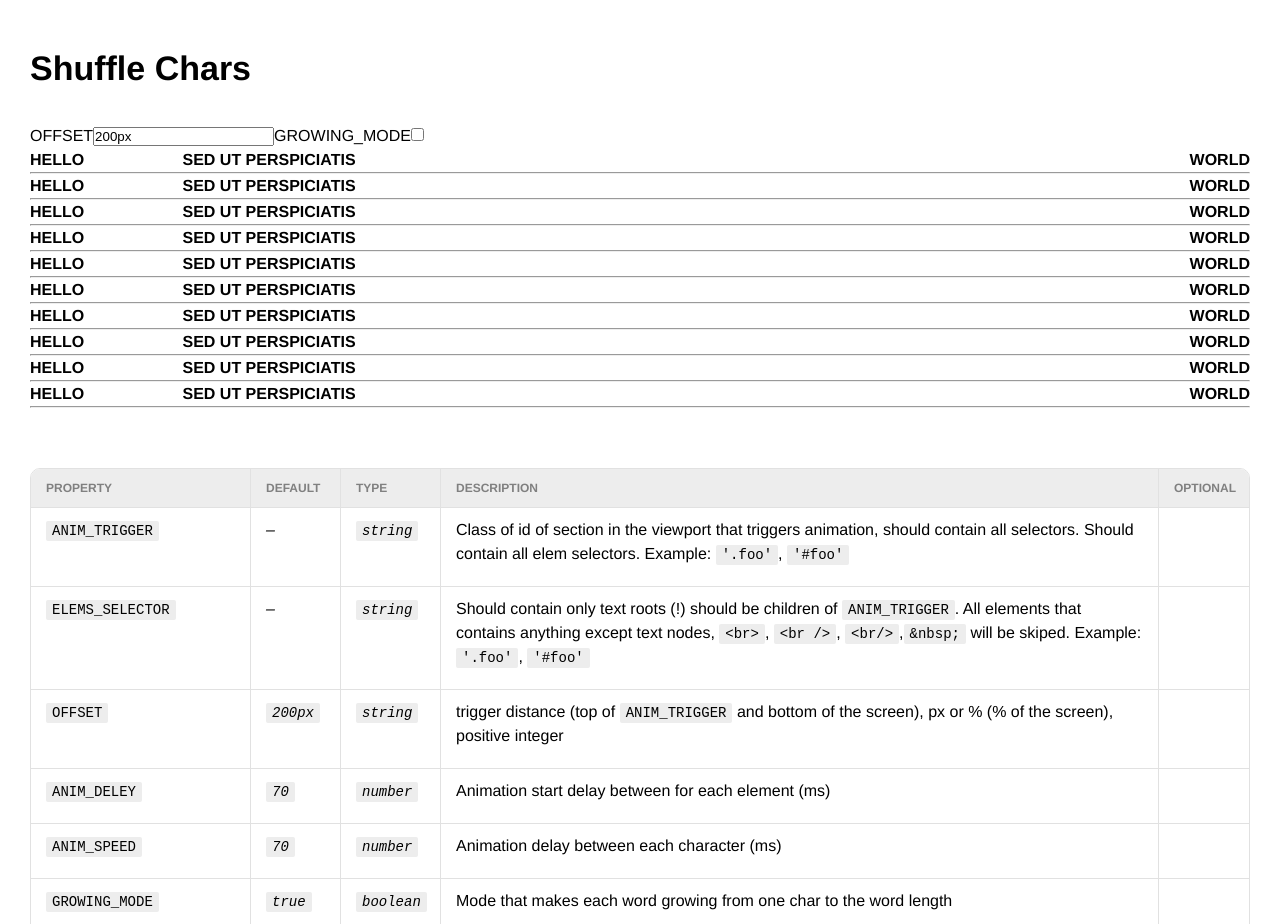
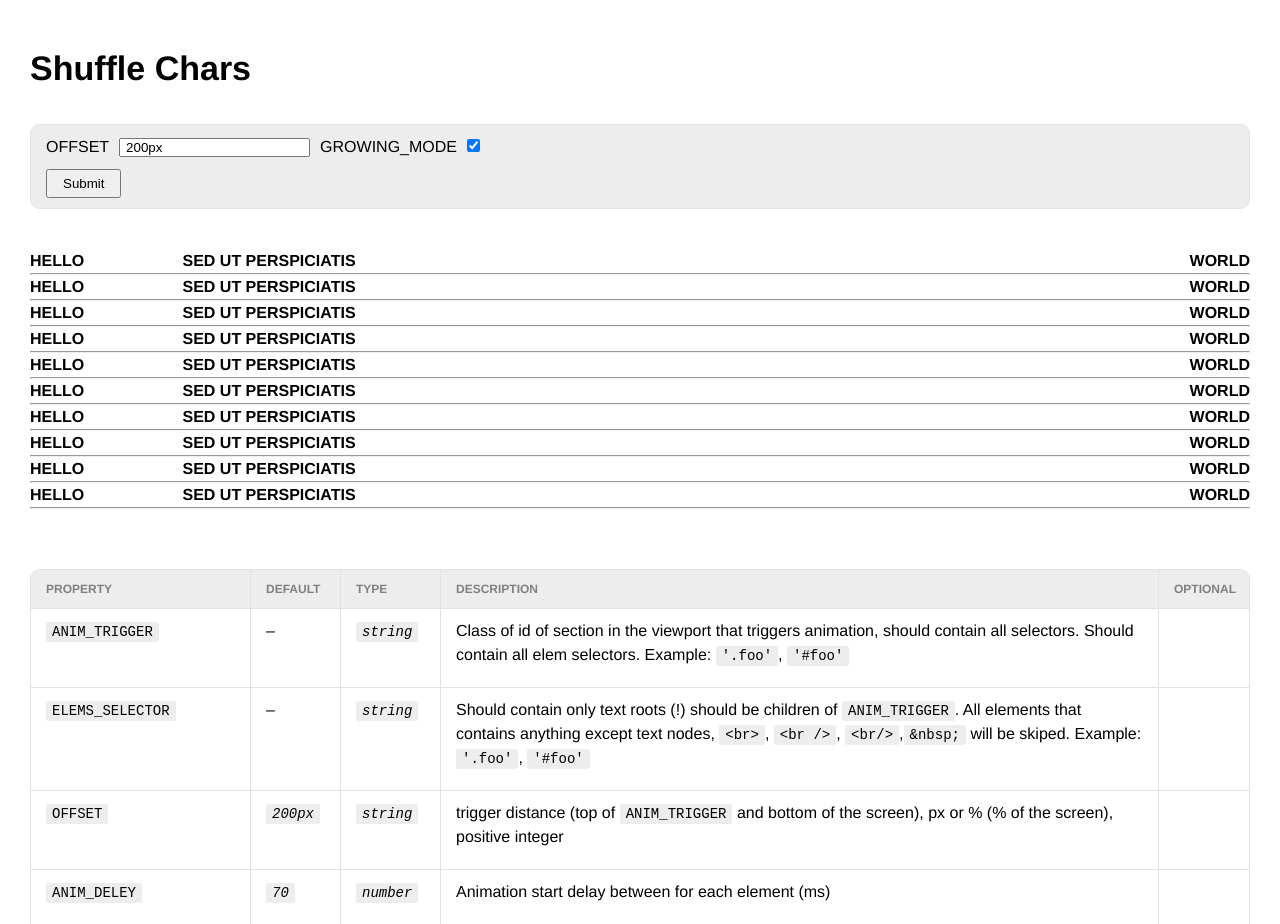
Before and after one commit to HelloXiuXiu/component-library, a React (Vite) app: page / in a window 1280 px wide. Shown: the part 900-1824 px from the top of the page. Built offline with nearby package versions, Linux system fonts and the light colour scheme.

Commit message:
controls wip

```diff
--- a/src/App.css
+++ b/src/App.css
@@ -1,4 +1,12 @@
 :root {
+  --padding: 10px 15px;
+  --border-radius: 10px;
+  --lightgray: #E1E1E1;
+  --lightgray-background: #EDEDED;
+  --lightpink: #FFEFEF;
+}
+
+body {
   font-family: Helvetica, sans-serif;
   line-height: 1.5;
   font-weight: 400;
--- a/src/components/ShuffleChars.jsx
+++ b/src/components/ShuffleChars.jsx
@@ -3,11 +3,19 @@ import ComponentWrap from './common/ComponentWrap.jsx'
 import ComponentTitle from './common/ComponentTitle.jsx'
 import './ShuffleChars.css'
 
-// docs
+// docs & controls
 import ShuffleCharsDocs from '../docs/ShuffleCharsDocs.jsx'
+import ShuffleCharsControls from '../controls/ShuffleCharsControls.jsx'
 
-//controls
-import ShuffleCharsControls from '../controls/ShuffleCharsControls.jsx'
+// TODO:
+// 1. getInitialState
+// 2. setInitialState
+
+let initialState = {
+  OFFSET: '200px',
+  ANIM_DELEY: 70,
+  GROWING_MODE: true
+}
 
 function ShuffleChars() {
   // useEffect(() => {
@@ -19,7 +27,7 @@ function ShuffleChars() {
   return (
     <ComponentWrap>
       <ComponentTitle>Shuffle Chars</ComponentTitle>
-      <ShuffleCharsControls />
+      <ShuffleCharsControls initialState={initialState}/>
       <div className="shuffle-chars-trig">
         <ul className="shuffle-chars-row">
           <li className="shuffle-chars-elem">Hello</li>
--- a/src/controls/ShuffleCharsControls.jsx
+++ b/src/controls/ShuffleCharsControls.jsx
@@ -1,38 +1,44 @@
-import { useState } from 'react'
+import { useState, useEffect } from 'react'
+import ControlWrap from './common/ControlWrap.jsx'
 
-let initialState = {
-  OFFSET: '200px',
-  ANIM_DELEY: 70,
-  GROWING_MODE: true
-}
-
-function ShuffleCharsControls() {
+function ShuffleCharsControls({ initialState }) {
   const [offset, setOffset] = useState(initialState.OFFSET)
   const [animDelay, setAnimDelay] = useState(initialState.ANIM_DELEY)
   const [growingMode, setGrowingMode] = useState(initialState.GROWING_MODE)
 
-  function handleOffsetInput(e) {
-    let id = e.target.id.replace(/-./g, char => char.slice(1).toUpperCase())
-    console.log(id)
-    setOffset(e.target.value)
+  useEffect(() => {
+
+  },[offset, animDelay, growingMode])
+
+  function handleInput(e) {
+    const id = e.target.id.replace(/-./g, char => char.slice(1).toUpperCase())
+    switch(id) {
+      case 'offset':
+        setOffset(e.target.value)
+        break
+      case 'animDelay':
+        setAnimDelay(e.target.value)
+        break
+      case 'growingMode':
+        setGrowingMode(!growingMode)
+    }
   }
 
-  function handleOffsetSubmit(e) {
+  function handleSubmit(e) {
     e.preventDefault()
-    initialState.OFFSET = offset
-    console.log(initialState)
-    setOffset('')
+    console.log(offset)
   }
 
   return (
-    <div>
+    <ControlWrap>
       <form>
         <label htmlFor="offset">OFFSET</label>
-        <input id="offset" type="text" value={offset} onChange={handleOffsetInput} onSubmit={handleOffsetSubmit}/>
+        <input id="offset" type="text" value={offset} onChange={handleInput} onSubmit={handleSubmit}/>
         <label htmlFor="growing-mode">GROWING_MODE</label>
-        <input id="growing-mode" type="checkbox" value={growingMode} onChange={handleOffsetInput} onSubmit={handleOffsetSubmit}/>
+        <input id="growing-mode" type="checkbox" checked={growingMode} onChange={handleInput} onSubmit={handleSubmit}/>
+        <input type="submit" value="Submit" onSubmit={handleSubmit}/>
       </form>
-    </div>
+    </ControlWrap>
   )
 }
 
--- /dev/null
+++ b/src/controls/common/ControlCommon.css
@@ -0,0 +1,30 @@
+.controls-wrap {
+  margin-bottom: 40px;
+  border: 1px solid var(--lightgray);
+  border-radius: var(--border-radius);
+  padding: var(--padding);
+  background-color: var(--lightgray-background);
+}
+
+input {
+  margin: 0 10px;
+  cursor: pointer;
+}
+
+label {
+  user-select: none;
+}
+
+input[type="text"] {
+  padding: 0 5px;
+}
+
+input[type="checkbox"] {
+
+}
+
+input[type="submit"] {
+  display: block;
+  margin: 10px 0 0 0;
+  padding: 5px 15px;
+}
--- /dev/null
+++ b/src/controls/common/ControlWrap.jsx
@@ -0,0 +1,9 @@
+import './ControlCommon.css'
+
+function ControlWrap({ children }) {
+  return (
+    <div className="controls-wrap">{ children }</div>
+  )
+}
+
+export default ControlWrap
--- /dev/null
+++ b/src/controls/helpers/getState.js
@@ -0,0 +1,5 @@
+function getState(state) {
+
+}
+
+export default getState
--- a/src/docs/common/DocsCommon.css
+++ b/src/docs/common/DocsCommon.css
@@ -1,16 +1,12 @@
-:root {
-  --lightgray: #E1E1E1;
-}
-
 .docs-wrap {
   border: 1px solid var(--lightgray);
-  border-radius: 10px;
+  border-radius: var(--border-radius);
   overflow: hidden;
   margin: 60px 0;
 }
 
 .docs-header {
-  background-color: #EDEDED;
+  background-color: var(--lightgray-background);
   font-size: 12px;
   text-transform: uppercase;
   color: gray;
@@ -32,7 +28,7 @@
 }
 
 .docs-row.wip {
-  background-color: #FFEFEF;
+  background-color: var(--lightpink);
 }
 
 .docs-cell {
@@ -42,7 +38,7 @@
 
 .docs-header .docs-cell,
 .docs-row:last-of-type .docs-cell {
-  padding: 10px 15px;
+  padding: var(--padding);
 }
 
 .docs-cell.italic {
--- a/src/vanilla/shuffle-chars.js
+++ b/src/vanilla/shuffle-chars.js
@@ -4,8 +4,9 @@ TODO
 1. check if imports can be done conditionally to remove cargo scripts
 2. make controls
 3. several anim triggers
+*/
 
-*/
+// when state is reset, call the main function runShuffleChars() again
 
 import isAdmin from '../cargo/admin-mode-check.js'
 import isHomepage from '../cargo/target-page-check.js'
```
